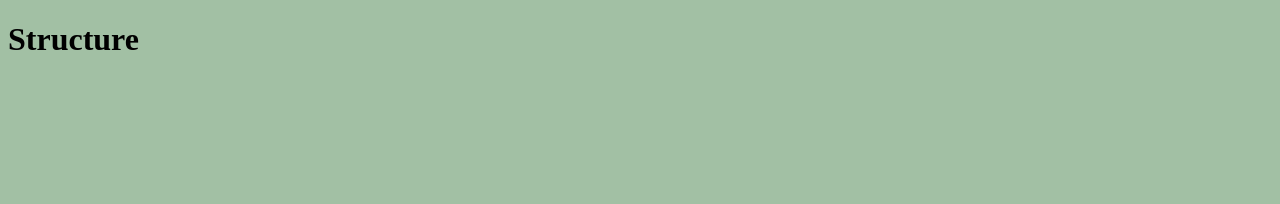
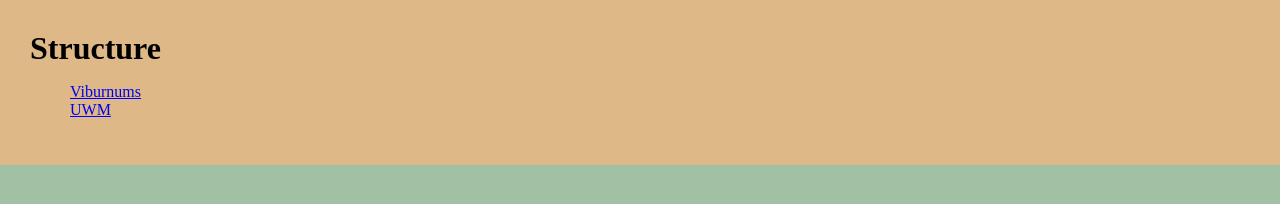
Before and after one commit to JakeWhit21/5-structure, a plain HTML site: page index.html in a window 1280 px wide. Drawn offline with Linux system fonts and the light colour scheme.

Commit message:
Finished index and started viburnums

```diff
--- a/index.html
+++ b/index.html
@@ -7,6 +7,19 @@
     <link rel="stylesheet" href="styles.css">
 </head>
 <body>
-    <h1>Structure</h1>
+    <header class="main-header">
+        <h1>Structure</h1>
+
+        <nav>
+            <ul>
+                <li>
+                    <a href="viburnums.html">Viburnums</a>
+                </li>
+                <li>
+                    <a href="uwm.html">UWM</a>
+                </li>
+            </ul>
+        </nav>
+    </header>
 </body>
 </html>
--- a/styles.css
+++ b/styles.css
@@ -1,3 +1,25 @@
+:root {
+    --index-background-color: rgb(162, 192, 164);
+    --index-header-background-color: burlywood;
+}
+
 html {
-    background-color: rgb(162, 192, 164);
+    background-color: var(--index-background-color);
 }
+
+body {
+    margin: 0;
+}
+
+h1 {
+    margin: 0;
+}
+
+.main-header {
+    background-color: var(--index-header-background-color);
+    padding: 30px;
+}
+
+nav ul {
+    list-style: none;
+}
```
Also changed, not shown: uwm.html (+12 -0 lines), viburnums.html (+24 -0 lines).
